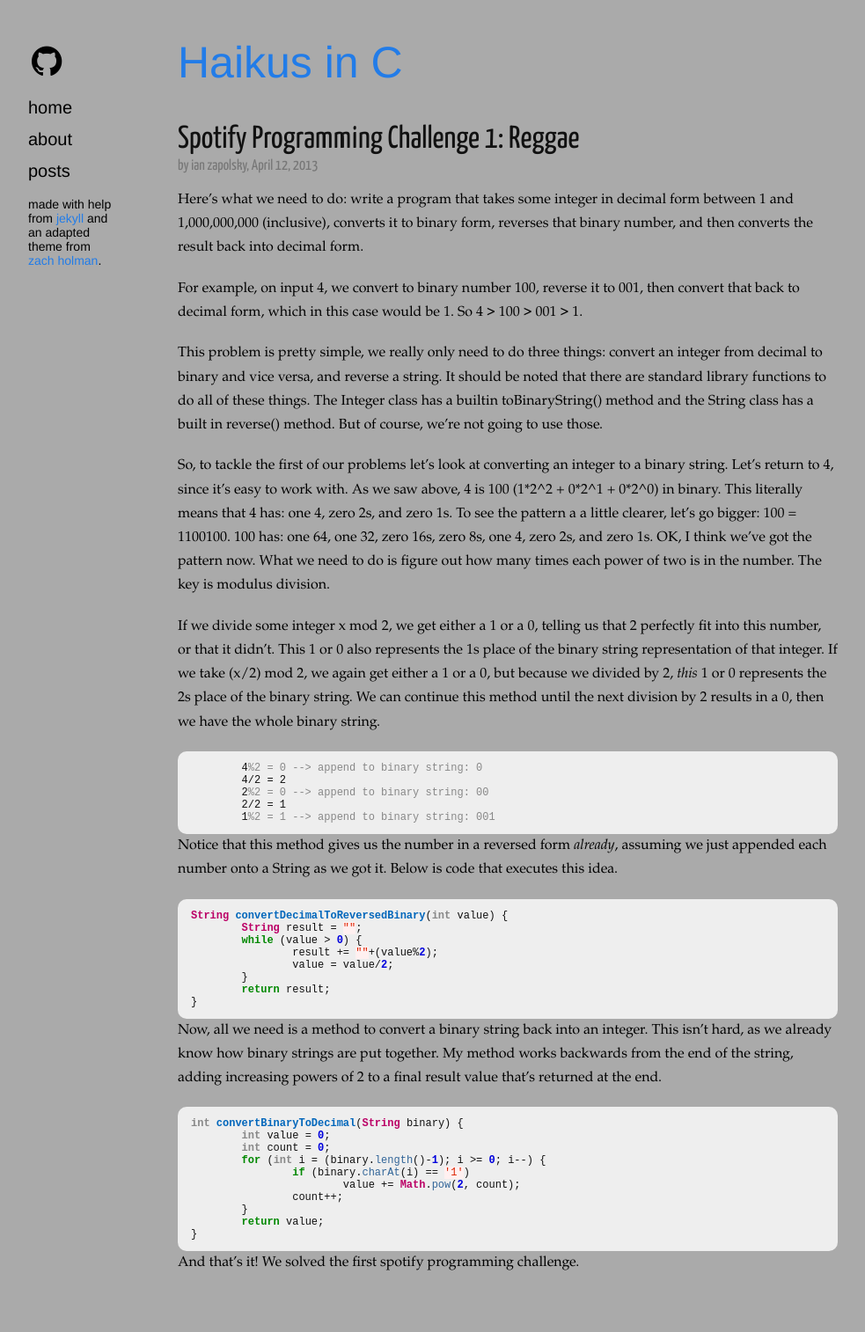
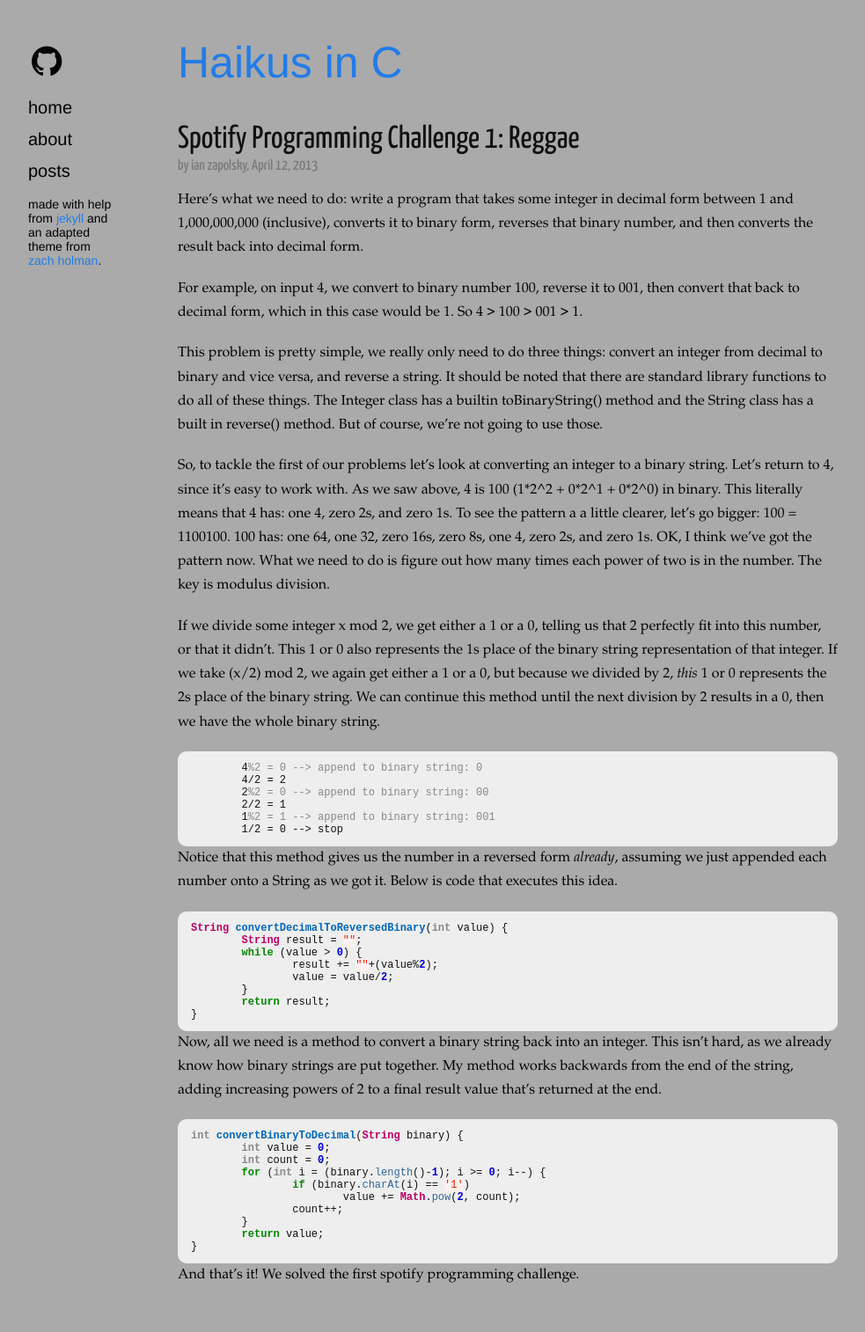
Before and after one commit to haikus-in-c/haikus-in-c.github.io, a Jekyll site: the page built from _posts/2013-04-12-spotify-programming-challenge-reggae.markdown, in a window 1280 px wide. Shown: the whole page at 88% size, without its empty margins (18-1001 px from the left). Built offline with Jekyll 4.4.1, drawn with Linux system fonts in a browser that asks for light colours; nearby versions of some CDN libraries; Markdown is read by kramdown in place of the engine named in the settings.

Commit message:
small change in post

```diff
--- a/_posts/2013-04-12-spotify-programming-challenge-reggae.markdown
+++ b/_posts/2013-04-12-spotify-programming-challenge-reggae.markdown
@@ -38,6 +38,7 @@
 	2%2 = 0 --> append to binary string: 00
 	2/2 = 1
 	1%2 = 1 --> append to binary string: 001
+	1/2 = 0 --> stop
 {% endhighlight %}
 
 Notice that this method gives us the number in a reversed form _already_, assuming we
```
